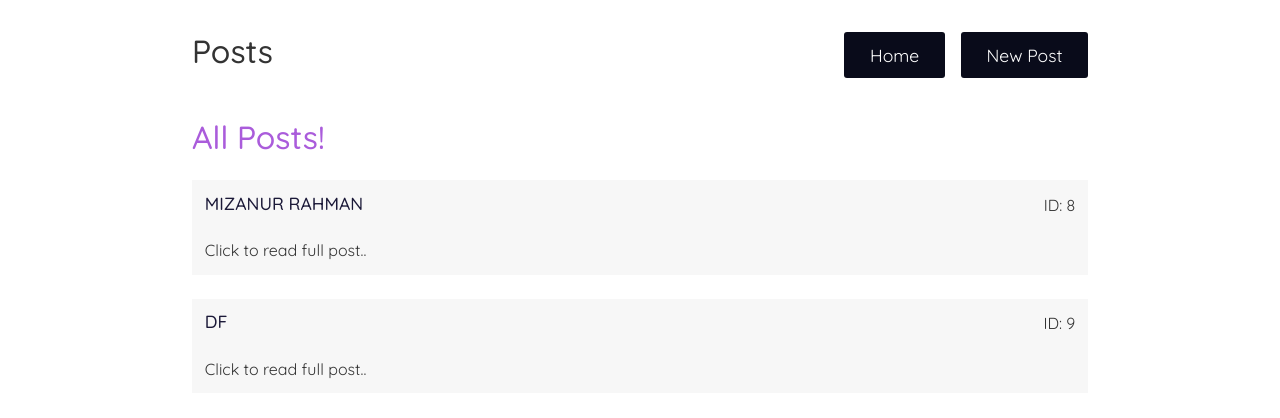
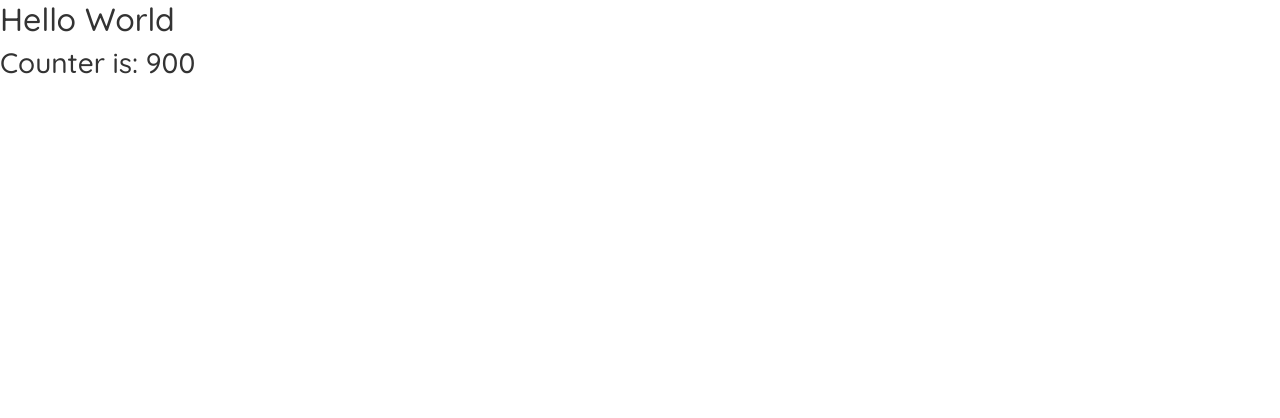
Before and after one commit to mizanmahi/ninja-react-crud-app, a React (Create React App) app: page / in a window 1280 px wide. Shown: the top 418 px of the page. Built offline with nearby package versions, Linux system fonts and the light colour scheme; data requests are answered from the project's data file.

Commit message:
creating a simple context within app.js and passing the states by context consumer and useContext hook

```diff
--- a/db.json
+++ /dev/null
@@ -1,16 +0,0 @@
-{
-  "posts": [
-    {
-      "userId": "19320002",
-      "title": "Mizanur Rahman",
-      "body": "jr js developer ",
-      "id": 8
-    },
-    {
-      "userId": "19320002",
-      "title": "df",
-      "body": "dfads",
-      "id": 9
-    }
-  ]
-}
--- a/src/App.js
+++ b/src/App.js
@@ -1,39 +1,20 @@
-import { BrowserRouter as Router, Route, Switch, Link } from "react-router-dom";
+import React, { createContext } from "react";
+import HoverCounter from "./comps/HoverCounter";
 
 import "./App.css";
-import Nav from "./components/nav";
-import Homepage from "./components/homepage";
-import CreateForm from "./components/create-form";
-import PostDetails from "./components/post-details";
+
+export const CounterContext = createContext();
+
 
 function App() {
-   return (
-      <Router>
-         <div className="App">
-            <Nav />
-            <Switch>
-               <Route exact path="/">
-                  <Homepage />
-               </Route>
-               <Route exact path="/create">
-                  <CreateForm />
-               </Route>
-               <Route exact path="/post/:id">
-                  <PostDetails/>
-               </Route>
-               <Route exact path="*">
-                  <h1 style={{
-                    textAlign: "center",
-                  }} className="text-danger">Sorry that page can not be found!</h1>
-                  <Link className="btn btn-primary" style={{
-                    display: "block",
-                    margin: "0 auto"
-                  }} to="/">Go Home</Link>
-               </Route>
-            </Switch>
-         </div>
-      </Router>
-   );
+  return (
+    <CounterContext.Provider value={{counter: 900}}>
+      <div className="App">
+        <h2>Hello World</h2>
+        <HoverCounter />
+      </div>
+    </CounterContext.Provider>
+  );
 }
 
 export default App;
--- a/src/components/create-form.js
+++ /dev/null
@@ -1,92 +0,0 @@
-import React, { useState } from "react";
-import axios from "axios";
-import { useHistory } from "react-router-dom";
-
-const CreateForm = () => {
-   const [inputVal, setInputVal] = useState({
-      userId: "",
-      title: "",
-      body: "",
-   });
-
-   const history = useHistory();
-
-   const changeHandler = (e) => {
-      const { name, value } = e.target;
-      setInputVal((prev) => {
-         return {
-            ...prev,
-            [name]: value,
-         };
-      });
-   };
-
-   const submitHnadler = (e) => {
-      e.preventDefault();
-      if (
-         !inputVal.userId ||
-         inputVal.title.trim().length < 1 ||
-         inputVal.body.trim().length < 1
-      ) return;
-         axios
-            .post("http://localhost:4000/posts", inputVal)
-            .then((res) => {
-               console.log("New Blog Added!");
-               history.push("/");
-            })
-            .catch((err) => console.log(err.message));
-
-      setInputVal({
-         userId: "",
-         title: "",
-         body: "",
-      });
-   };
-
-   return (
-      <form action="#" onSubmit={submitHnadler}>
-         <h2>Add New Post!</h2>
-
-         <div className="mb-3">
-            <label className="form-label">User Id</label>
-            <input
-               placeholder="Only numbers are allowed"
-               type="number"
-               className="form-control"
-               name="userId"
-               value={inputVal.userId}
-               onChange={changeHandler}
-               required
-            />
-         </div>
-         <div className="mb-3">
-            <label className="form-label">Title</label>
-            <input
-               type="text"
-               className="form-control"
-               name="title"
-               value={inputVal.title}
-               onChange={changeHandler}
-               required
-            />
-         </div>
-         <div className="mb-3">
-            <label className="form-label">Body</label>
-            <textarea
-               className={`form-control`}
-               rows="3"
-               name="body"
-               value={inputVal.body}
-               onChange={changeHandler}
-               required
-            />
-         </div>
-
-         <button type="submit" className="btn btn-primary">
-            Add Post
-         </button>
-      </form>
-   );
-};
-
-export default CreateForm;
--- a/src/components/homepage.js
+++ /dev/null
@@ -1,18 +0,0 @@
-import React from 'react';
-import PostList from './post-lists';
-import useFetch from './useFetch';
-
-const Homepage = () => {
-   const {data, error, isPending} = useFetch("http://localhost:4000/posts");
-    return (
-        <div className="homepage">
-            <h2 style={{
-                marginBottom: `1.5rem`,
-                color: "#aa5cdb"
-            }}>All Posts!</h2>
-            <PostList posts={data} error={error} isPending={isPending}/>
-        </div>
-     );
-}
-
-export default Homepage;
--- a/src/components/nav.js
+++ /dev/null
@@ -1,17 +0,0 @@
-import React from 'react';
-import { Link } from "react-router-dom";
-const Nav = () => {
-    return (
-        <div className="nav">
-            <div className="logo">
-              <Link to="/"><h2>Posts</h2></Link>
-            </div>
-            <ul className="nav-list">
-                <li className="nav-list-item"><Link to="/" className="nav-list-link">Home</Link></li>
-                <li className="nav-list-item"><Link to="/create" className="nav-list-link">New Post</Link></li>
-            </ul>
-        </div>
-     );
-}
-
-export default Nav;
--- a/src/components/post-details.js
+++ /dev/null
@@ -1,41 +0,0 @@
-import axios from "axios";
-import { useHistory, useParams } from "react-router-dom";
-import useFetch from "./useFetch";
-
-const PostDetails = () => {
-   const { id } = useParams();
-   const history = useHistory()
-
-   const {
-      data: post,
-      isPending,
-   } = useFetch(`http://localhost:4000/posts/${id}`);
-
-   const deleteHandler = () =>  {
-      axios.delete(`http://localhost:4000/posts/${id}`).then(res => {
-         console.log("Post was deleted with the id of ", id);
-         history.push("/")
-      })
-   }
-
-   return (
-      <div className="post-details">
-         <h2 style={{
-             color: "#aa5cdb"
-         }}>Details of #{id}</h2>
-         {isPending && <h2>Loading ...</h2>}
-         {post && (<div className="post">
-            <div className="post-header">
-               <h1>{post.title.toUpperCase()}</h1>
-               <span>User Id: {post.userId}</span>
-            </div>
-            <div className="post-content">
-               <p>{post.body}</p>
-            </div>
-            <button className="btn btn-danger" onClick={deleteHandler}>Delete</button>
-         </div>)}
-      </div>
-   );
-};
-
-export default PostDetails;
--- a/src/components/post-lists.js
+++ /dev/null
@@ -1,29 +0,0 @@
-import { Link } from "react-router-dom";
-
-
-
-const PostList = ({ posts, error, isPending }) => {
-
-   return (
-      <div className="post-list">
-         {isPending && <h2>Loading ...</h2>}
-         {error && <h2>{error + "!"}</h2>}
-         {posts &&
-            posts.map(({ title, body, userId, id }) => {
-               return (
-                  <Link to={`/post/${id}`} key={id}>
-                    <div className="post" >
-                     <div className="post-header">
-                        <h1>{title.toUpperCase()}</h1>
-                        <span>ID: {id}</span>
-                     </div>
-                     <span>Click to read full post..</span>
-                  </div>
-                  </Link>
-               );
-            })}
-      </div>
-   );
-};
-
-export default PostList;
--- a/src/components/useFetch.js
+++ /dev/null
@@ -1,45 +0,0 @@
-import { useEffect, useState } from "react";
-import axios from "axios";
-
-const useFetch = (url) => {
-   const [data, setData] = useState(null);
-   const [isPending, setPending] = useState(true);
-   const [error, setError] = useState(null);
-
-   useEffect(() => {
-      const source = axios.CancelToken.source();
-
-      setTimeout(() => {
-         axios
-            .get(url, { cancelToken: source.token })
-            .then((res) => {
-               setData(res.data);
-               setPending(false);
-               setError(null);
-            })
-            .catch((err) => {
-               if (axios.isCancel(err)) {
-                  // chcecking if request was cancelled or not
-                  console.log("Request was cencelled", err);
-               } else {
-                  setError(err);
-                  setPending(false);
-               }
-            });
-      }, 100);
-
-      return () => {
-         // cancelling axios request when the dom is unmounted
-         console.log("Celean up function ran");
-         source.cancel();
-      };
-   }, [url]);
-
-   return {
-      data,
-      error,
-      isPending,
-   };
-};
-
-export default useFetch;
--- /dev/null
+++ b/src/comps/HoverCounter.js
@@ -0,0 +1,14 @@
+import React, { useContext } from "react";
+
+import { CounterContext } from "../App";
+
+function HoverCounter() {
+  const context = useContext(CounterContext);
+  return (
+    <div>
+      <h3>Counter is: {context.counter}</h3>
+    </div>
+  );
+}
+
+export default HoverCounter;
--- a/src/index.css
+++ b/src/index.css
@@ -12,107 +12,5 @@
    margin: 0;
    font-family: "Quicksand";
    color: #333;
-   box-sizing: inherit;
+   box-sizing: border-box;
 }
-
-body {
-  padding: 2rem 0;
-  box-sizing: border-box;
-}
-
-.nav {
-  max-width: 70%;
-  margin: 0 auto;
-  display: flex;
-  justify-content: space-between;
-  margin-bottom: 1.5rem;
-}
-
-.nav-list {
-  display: flex;
-  list-style: none;
-}
-
-.nav-list-item {
-  margin-left: 1rem;
-}
-
-.nav-list-link {
-  display: inline-block;
-  padding: .6rem 1.6rem;
-  background-color: var(--color-primary);
-  color: #fff;
-  border-radius: 3px;
-  text-decoration: none;
-  font-size: 1.1rem;
-}
-
-.nav-list-link:hover{
-  color: #fff;
-  background-color: var(--color-secondary);
-}
-
-.logo {
-  font-size: 1.5rem;
-  color: var(--color-secondary);
-}
-
-.logo a {
-  text-decoration: none;
-}
-
-.homepage {
-  max-width: 70%;
-  margin: 0 auto;
-}
-
-.post-list a {
-  text-decoration: none;
-}
-
-.post {
-  background-color: #f7f7f7;
-  padding: .8rem;
-  margin-bottom: 1.5rem;
-}
-
-.post:hover{
-  box-shadow: var(--box-shadow-deafult);
-}
-
-.post-header {
-  display: flex;
-  justify-content: space-between;
-  margin-bottom: 1rem;
-}
-
-.post-header h1 {
-  font-size: 1.1rem;
-  color: var(--color-secondary);
-}
-
-.post-content p {
-  color: var(--color-primary);
-  margin-bottom: 1rem;
-}
-
-.post-list button {
-  background-color: var(--color-tertiary);
-  color: var(--color-primary);
-  border: none;
-  padding: .7rem 1.4rem;
-  border-radius: 3px;
-  font-size: 1rem;
-  cursor: pointer;
-}
-
-form {
-  max-width: 60%;
-  margin: 0 auto;
-  padding: 1rem;
-}
-.post-details {
-  width: 70%;
-  margin: 0 auto;
-  padding: .8rem;
-}
```
